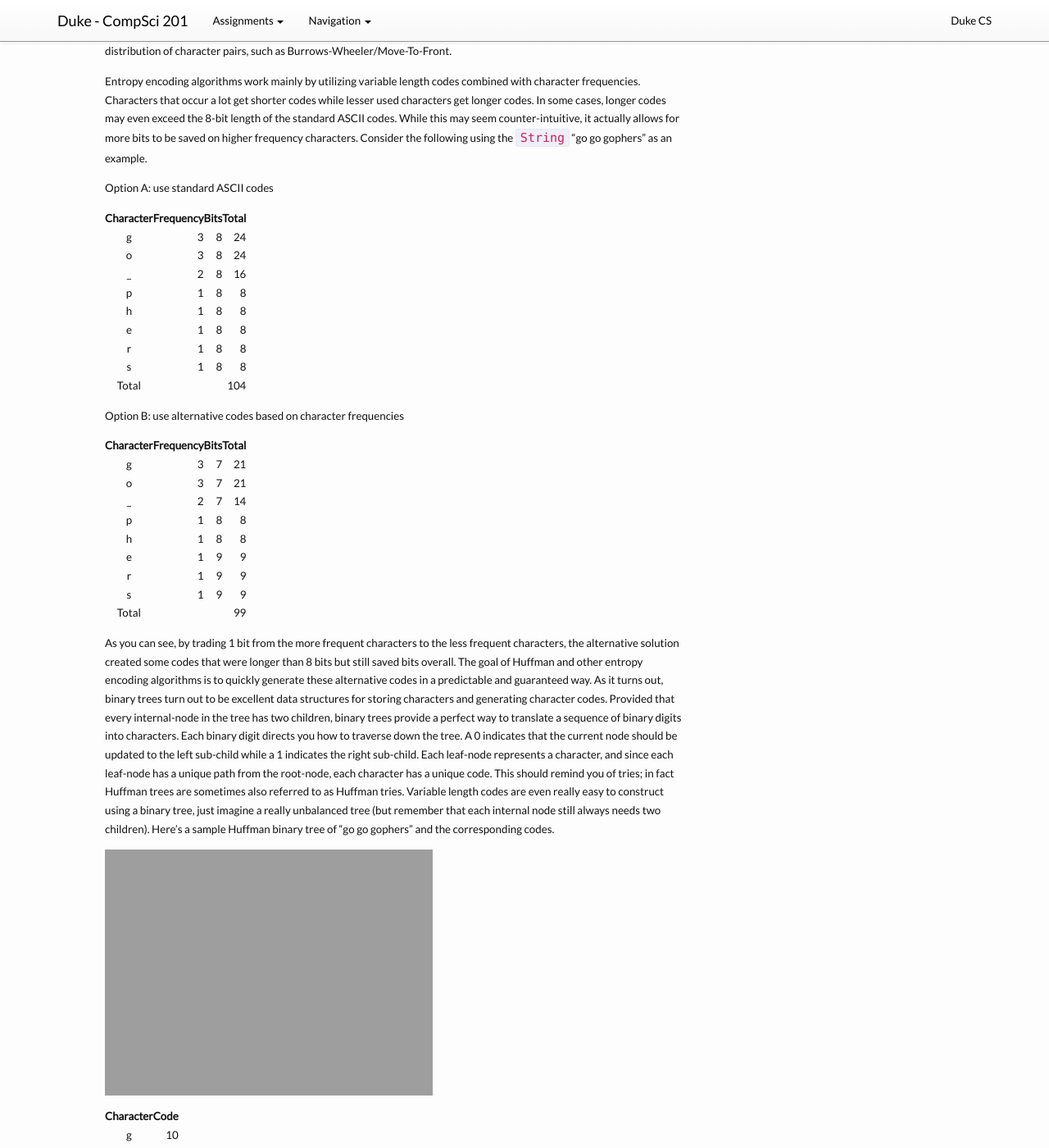
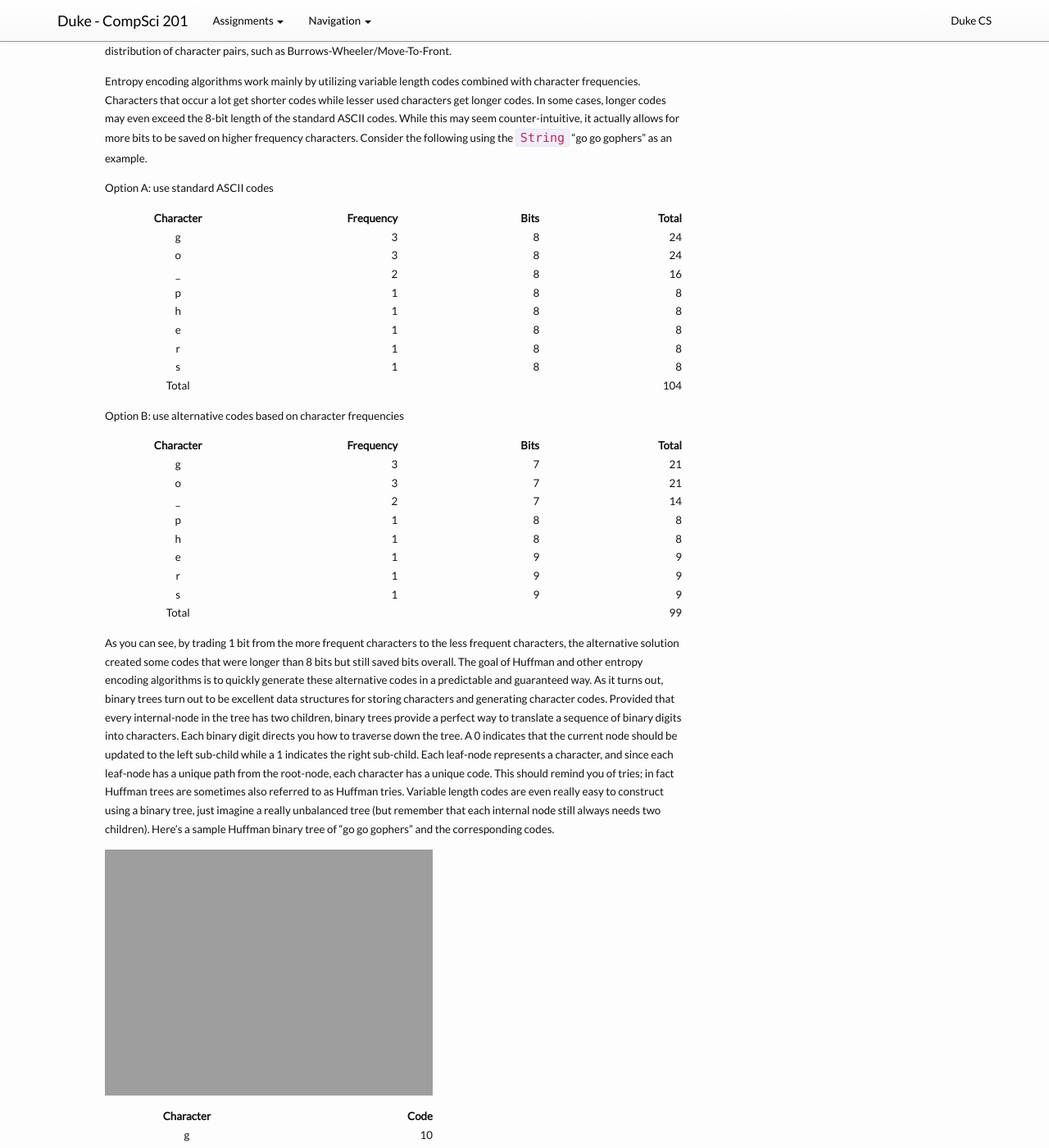
Before and after one commit to compsci201/compsci201.github.io, a Jekyll site: the page built from huffman/2-Algorithm.md, in a window 1280 px wide and 1400 px high, scrolled down 485 px. Shown: the whole window at 82% size. Built offline with Jekyll 4.4.1, drawn with Linux system fonts in a browser that asks for light colours; nearby versions of some CDN libraries.

Commit message:
Update main.scss

```diff
--- a/css/main.scss
+++ b/css/main.scss
@@ -94,7 +94,7 @@ li {
 	vertical-align: middle;
 }
 
-table td tr th {
+table tr th {
 	width: 200px;
 }
 
```
